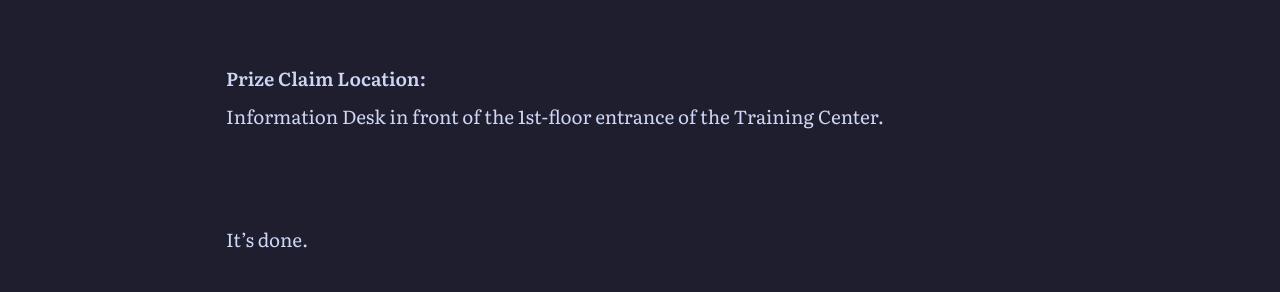
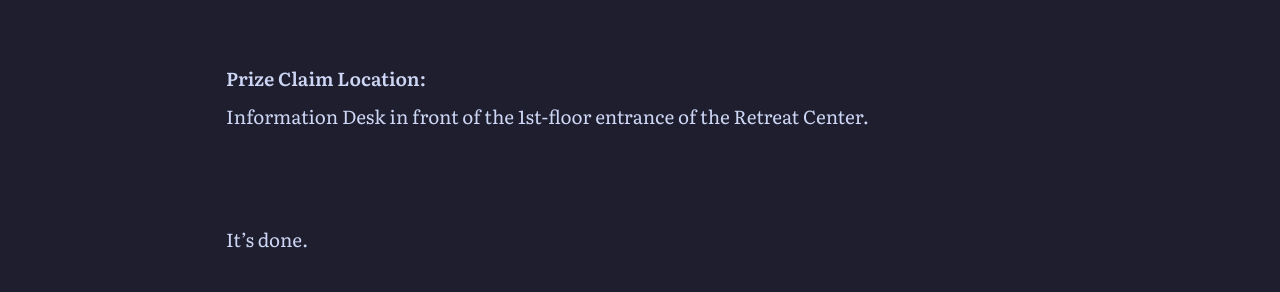
Before and after one commit to soleumn/soleumn.github.io, a Jekyll site: the page built from _chapters/gsgw/ch381.md, in a window 1280 px wide and 900 px high, scrolled down 22738 px. Shown: the part 158-450 px from the top of the window. Built offline with Jekyll 4.4.1, drawn with Linux system fonts in a browser that asks for light colours; some web fonts are replaced; comment, search, counter and statistics services are not loaded; some of the changed text lies outside the part shown.

Commit message:
Update ch381.md

```diff
--- a/_chapters/gsgw/ch381.md
+++ b/_chapters/gsgw/ch381.md
@@ -717,7 +717,7 @@ Finally, the final moment had arrived.
 </div>
 
 **Prize Claim Location:**<br>
-Information Desk in front of the 1st-floor entrance of the Training Center.
+Information Desk in front of the 1st-floor entrance of the Retreat Center.
 
 <br>
 
@@ -846,7 +846,7 @@ Eventually, we came across the first signpost we had seen.
 <br>
 
 <div style="text-align: right !important; margin: 20px 0; color: #ff5c5c;">
-  <del><strong>Shinmaru Training Center —»</strong></del>
+  <del><strong>Shinmaru Retreat Center —»</strong></del>
 </div>
 
 <br>
```
